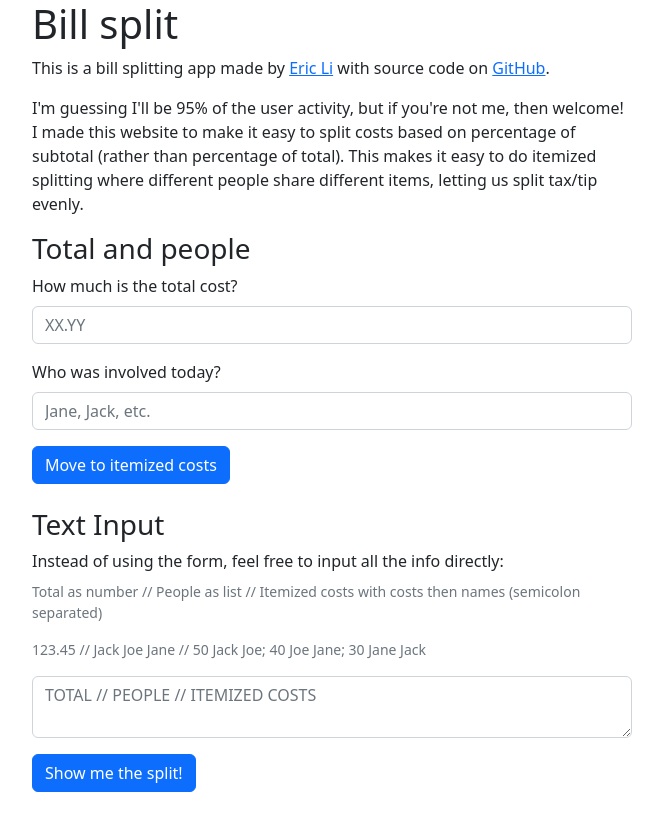
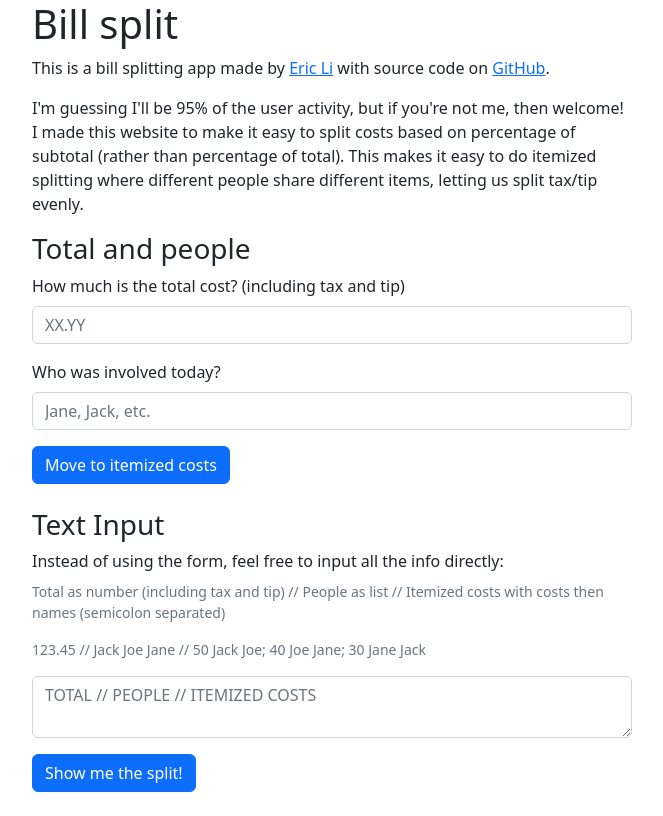
Before and after one commit to erichli1/billsplit, a React (Create React App) app: page / in a window 1280 px wide. Shown: the whole page, without its empty margins (308-971 px from the left). Built offline with nearby package versions, Linux system fonts and the light colour scheme.

Commit message:
Clarify that the total cost should include tax and tip

```diff
--- a/src/TextInput.js
+++ b/src/TextInput.js
@@ -14,7 +14,7 @@ function TextInput(props) {
           <br/>
           <Form.Text className="text-muted">
             <p>
-              Total as number // People as list // Itemized costs with costs then names (semicolon separated)
+              Total as number (including tax and tip) // People as list // Itemized costs with costs then names (semicolon separated)
             </p>
             <p>
               123.45 // Jack Joe Jane // 50 Jack Joe; 40 Joe Jane; 30 Jane Jack
--- a/src/TotalAndPeople.js
+++ b/src/TotalAndPeople.js
@@ -9,7 +9,7 @@ function TotalAndPeople(props) {
       <h3>Total and people</h3>
       <Form onSubmit={props.handleSubmit}>
         <Form.Group className="mb-3">
-          <Form.Label>How much is the total cost?</Form.Label>
+          <Form.Label>How much is the total cost? (including tax and tip)</Form.Label>
           <Form.Control required type="number" step="0.01" placeholder="XX.YY" name="total" />
         </Form.Group>
         <Form.Group className="mb-3">
```
